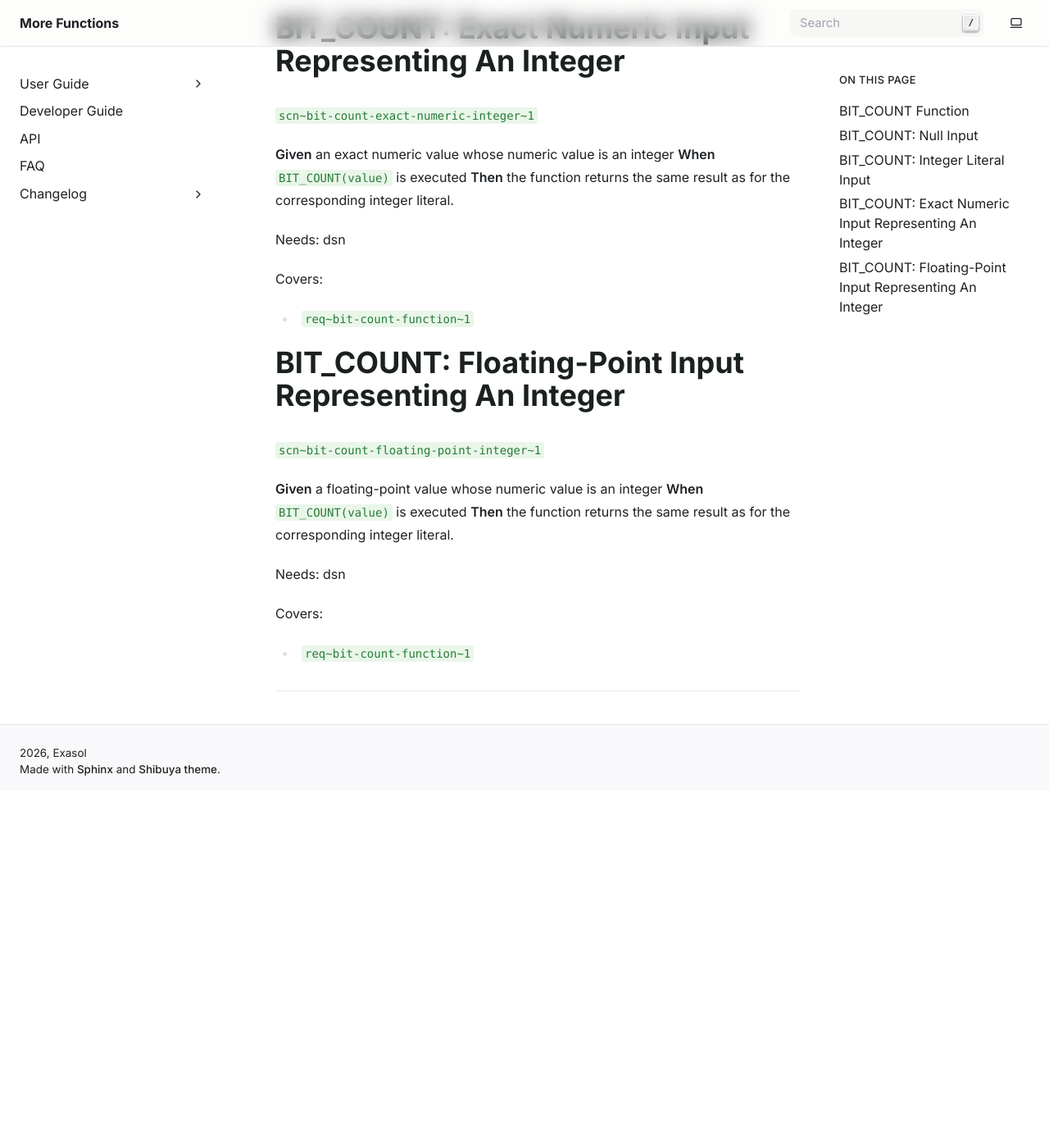
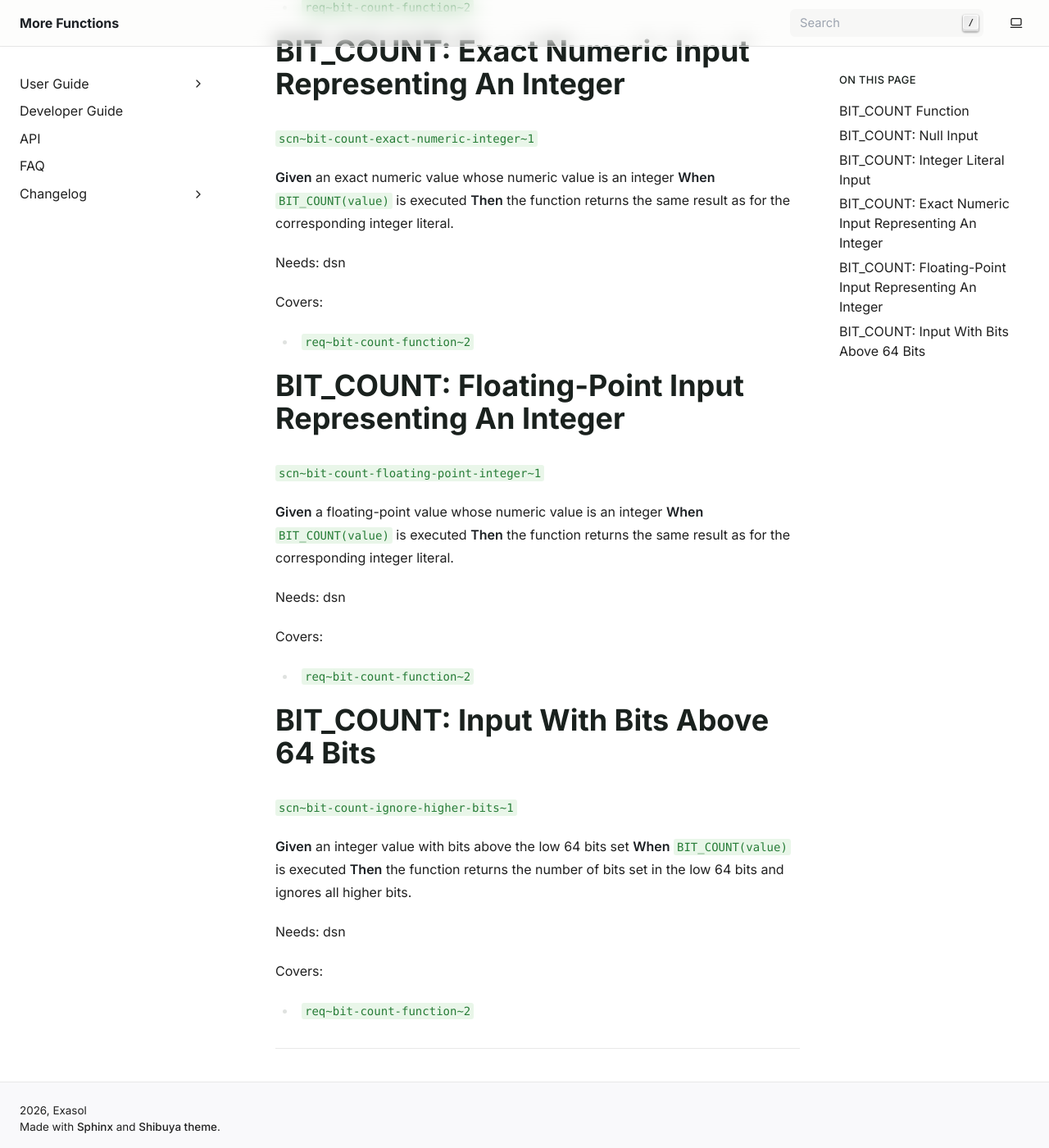
Before and after one commit to exasol-labs/more-functions, a Sphinx documentation site: the page built from doc/system_requirements/scalar_functions/bit_count.md, in a window 1280 px wide and 1400 px high, scrolled down 1066 px. Shown: the whole window at 82% size. Built offline with Sphinx 7.4.7, drawn with Linux system fonts in a browser that asks for light colours; pages that are not in the unit, such as notebooks, are missing from menus; before the commit the page ends 2030 px from its top, so only the background shows below that; some of the changed text lies outside the part shown.

```diff
--- a/doc/system_requirements/scalar_functions/bit_count.md
+++ b/doc/system_requirements/scalar_functions/bit_count.md
@@ -1,7 +1,7 @@
 ##### BIT_COUNT Function
-`req~bit-count-function~1`
+`req~bit-count-function~2`
 
-The scalar function `BIT_COUNT(value)` returns the number of bits that are set to `1` in the binary representation of an integer value.
+The scalar function `BIT_COUNT(value)` returns the number of bits that are set to `1` in the low 64 bits of an integer value. Bits above the signed 64-bit range are ignored.
 
 Needs: scn, dsn
 
@@ -18,7 +18,7 @@ Covers:
 Needs: dsn
 
 Covers:
-- `req~bit-count-function~1`
+- `req~bit-count-function~2`
 
 ##### BIT_COUNT: Integer Literal Input
 `scn~bit-count-integer-literal~1`
@@ -30,7 +30,7 @@ Covers:
 Needs: dsn
 
 Covers:
-- `req~bit-count-function~1`
+- `req~bit-count-function~2`
 
 ##### BIT_COUNT: Exact Numeric Input Representing An Integer
 `scn~bit-count-exact-numeric-integer~1`
@@ -42,7 +42,7 @@ Covers:
 Needs: dsn
 
 Covers:
-- `req~bit-count-function~1`
+- `req~bit-count-function~2`
 
 ##### BIT_COUNT: Floating-Point Input Representing An Integer
 `scn~bit-count-floating-point-integer~1`
@@ -54,4 +54,16 @@ Covers:
 Needs: dsn
 
 Covers:
-- `req~bit-count-function~1`
+- `req~bit-count-function~2`
+
+##### BIT_COUNT: Input With Bits Above 64 Bits
+`scn~bit-count-ignore-higher-bits~1`
+
+**Given** an integer value with bits above the low 64 bits set
+**When** `BIT_COUNT(value)` is executed
+**Then** the function returns the number of bits set in the low 64 bits and ignores all higher bits.
+
+Needs: dsn
+
+Covers:
+- `req~bit-count-function~2`
--- a/pyproject.toml
+++ b/pyproject.toml
@@ -33,6 +33,7 @@ dev = [
     "exasol-integration-test-docker-environment>=5.0.0,<7",
     "test-db-builder-python>1.0.0,<2",
     "exasol-toolbox>=10.0.0,<11",
+    "hererocks==0.25.1",
     "pyexasol>=2.0.0,<3",
     "pytest>=9.0.0,<10",
     "pytest-exasol-backend>=1.3.0,<2",
```
Also changed, not shown: doc/design.md (+25 -4 lines), doc/user_guide/functions/bit_count.rst (added, +73 -0 lines), doc/user_guide/user_guide.rst (+8 -27 lines), noxfile.py (+24 -0 lines), 7 other files.
